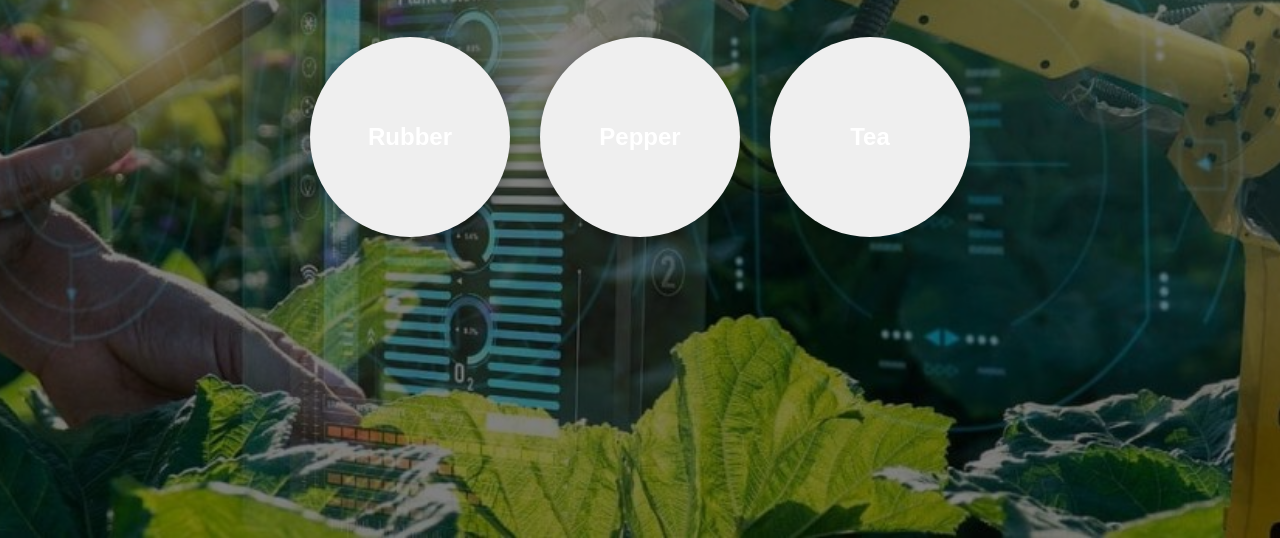
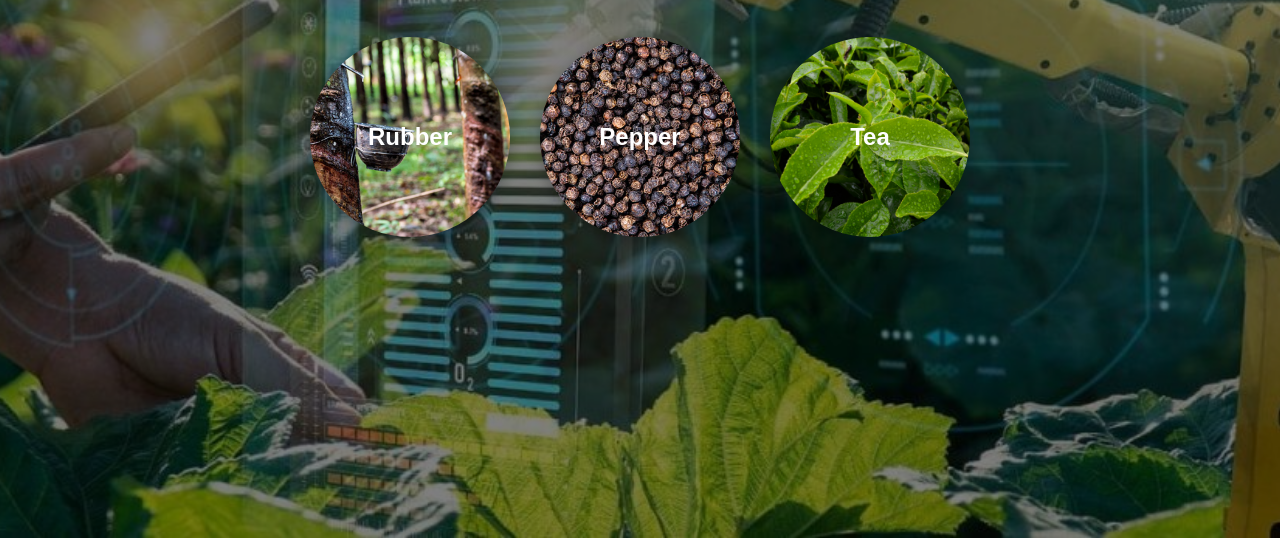
Before and after one commit to sidharthhnair/AgriPredict, a plain HTML site: page index.html in a window 1280 px wide. Shown: the part 262-800 px from the top of the page. Drawn offline with Linux system fonts and the light colour scheme.

Commit message:
Update styles.css

```diff
--- a/styles.css
+++ b/styles.css
@@ -85,13 +85,13 @@ h2 {
 
 /* Background images for each crop button */
 .rubber {
-  background-image: url('images/rubber.jpg'); /* Add your rubber image here */
+  background-image: url('rubber.jpg'); /* Add your rubber image here */
 }
 
 .pepper {
-  background-image: url('images/pepper.jpg'); /* Add your pepper image here */
+  background-image: url('pepper.jpg'); /* Add your pepper image here */
 }
 
 .tea {
-  background-image: url('images/tea.jpg'); /* Add your tea image here */
+  background-image: url('tea.jpg'); /* Add your tea image here */
 }
```
